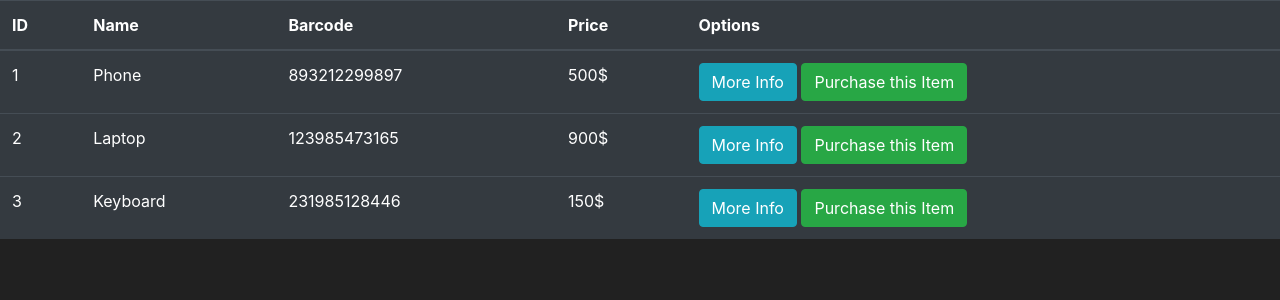
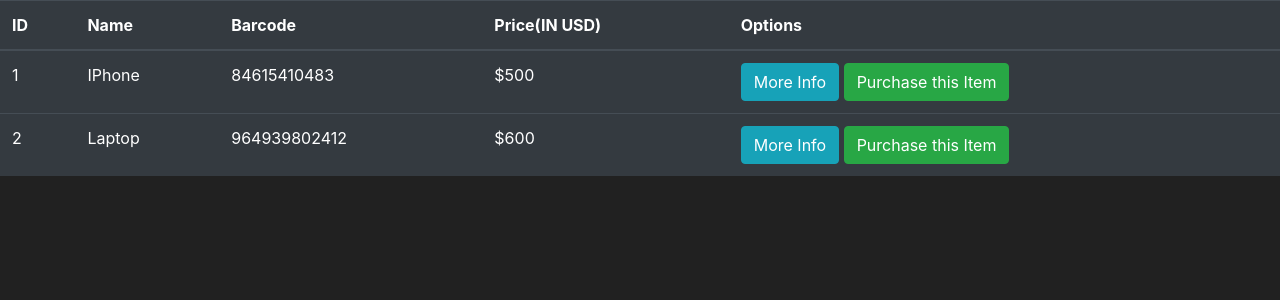
Before and after one commit to harshitshukla-github/E-Commerce-with-Flask, a Flask app: page /market in a window 1280 px wide. Shown: the part 56-356 px from the top of the page. Run offline with Flask 2, Linux system fonts and the light colour scheme; data comes from the database, SQL or seed files in the repository; both versions use the stored data as it was after the commit; some libraries are stand-ins or nearby versions.

Commit message:
After adding db

```diff
--- a/main.py
+++ b/main.py
@@ -1,19 +1,5 @@
-from flask import Flask, render_template
-app = Flask(__name__)
+from market import app
 
-@app.route('/')
-@app.route('/home')
-def home_page():
-  return render_template('home.html')
-
-@app.route('/market')
-def market_page():
-  items = [
-        {'id': 1, 'name': 'Phone', 'barcode': '893212299897', 'price': 500},
-        {'id': 2, 'name': 'Laptop', 'barcode': '123985473165', 'price': 900},
-        {'id': 3, 'name': 'Keyboard', 'barcode': '231985128446', 'price': 150}
-    ]
-  return render_template('market.html', items = items)
-
+#Checks if the run.py file has executed directly and not imported
 if __name__ == '__main__':
-  app.run(debug=True)
+    app.run(debug=True)
--- /dev/null
+++ b/market/routes.py
@@ -0,0 +1,13 @@
+from market import app
+from flask import render_template
+from market.models import Item
+
+@app.route('/')
+@app.route('/home')
+def home_page():
+    return render_template('home.html')
+
+@app.route('/market')
+def market_page():
+    items = Item.query.all()
+    return render_template('market.html', items=items)
--- a/templates/base.html
+++ b/market/templates/base.html
@@ -3,7 +3,7 @@
    <head>
 
       <!-- Required meta tags -->
-      <link rel="icon" href="/static/dragonfly2.ico"/>
+      <link rel="icon" href="/static/dragonfly3.ico"/>
       <meta charset="utf-8">
       <meta name="viewport" content="width=device-width, initial-scale=1, shrink-to-fit=no">
       <!-- Bootstrap CSS -->
--- a/templates/market.html
+++ b/market/templates/market.html
@@ -11,7 +11,7 @@
                 <th scope="col">ID</th>
                 <th scope="col">Name</th>
                 <th scope="col">Barcode</th>
-                <th scope="col">Price</th>
+                <th scope="col">Price(IN USD)</th>
                 <th scope="col">Options</th>
             </tr>
         </thead>
@@ -22,7 +22,7 @@
                     <td>{{ item.id }}</td>
                     <td>{{ item.name }}</td>
                     <td>{{ item.barcode }}</td>
-                    <td>{{ item.price }}$</td>
+                    <td>${{ item.price }}</td>
                     <td>
                         <button class="btn btn-outline btn-info">More Info</button>
                         <button class="btn btn-outline btn-success">Purchase this Item</button>
```
Also changed, not shown: market/__init__.py (added, +7 -0 lines), market/models.py (added, +12 -0 lines), market/market.db (added), market/static/dragonfly2.ico (renamed from static/dragonfly2.ico), market/static/dragonfly3.ico (added), market/templates/home.html (renamed from templates/home.html), 1 other file.
